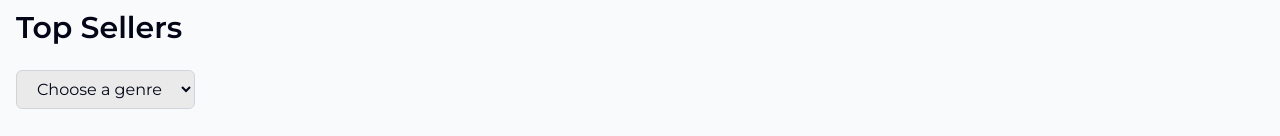
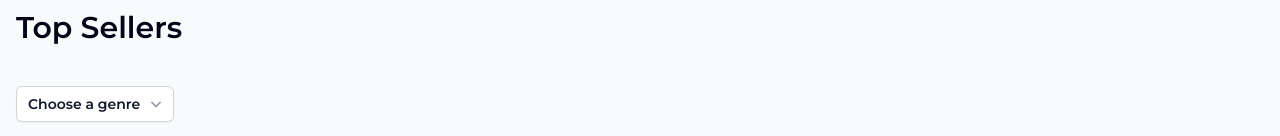
Before and after one commit to iamausafhussain/mybookstore, a React (Vite) app in the folder frontend/: page / in a window 1280 px wide. Shown: the part 629-765 px from the top of the page. Built offline with nearby package versions, Linux system fonts and the light colour scheme.

Commit message:
general fixes

```diff
--- a/frontend/package.json
+++ b/frontend/package.json
@@ -10,6 +10,7 @@
     "preview": "vite preview"
   },
   "dependencies": {
+    "@headlessui/react": "^2.2.0",
     "@heroicons/react": "^2.1.5",
     "@vercel/analytics": "^1.3.2",
     "kbar": "^0.1.0-beta.45",
--- a/frontend/src/pages/home/TopSellers.jsx
+++ b/frontend/src/pages/home/TopSellers.jsx
@@ -3,13 +3,18 @@
 import { Swiper, SwiperSlide } from 'swiper/react';
 import { Pagination } from 'swiper/modules';
 import { Navigation } from 'swiper/modules'
-
-// Import Swiper styles
 import 'swiper/css';
 import 'swiper/css/pagination';
 import 'swiper/css/navigation'
-
 import '../../App.css';
+import { Menu, MenuButton, MenuItem, MenuItems } from '@headlessui/react'
+import {
+  ArchiveBoxXMarkIcon,
+  ChevronDownIcon,
+  PencilIcon,
+  Square2StackIcon,
+  TrashIcon,
+} from '@heroicons/react/16/solid'
 
 const categories = ["Choose a genre", "Business", "Fiction", "Horror", "Adventure"]
 
@@ -26,8 +31,7 @@
 
   const filteredBooks = selectedCategory === "Choose a genre" ? books : books.filter(books => books.category === selectedCategory.toLowerCase())
 
-    console.log(filteredBooks)
-
+  // console.log(filteredBooks)
 
   return (
     <div className='py-10'>
@@ -37,17 +41,40 @@
 
       {/* Category filter */}
 
-          <div className='mb-8 flex items-center'>
-              <select
-                onChange={(e) => setSelectedCategory(e.target.value)}
-                  name="category" id="category" className='border bg-[#EAEAEA] border-gray-300 rounded-md px-4 py-2 focus:outline-none'>
+      {/* Dropdown from Headless UI */}
+
+      <Menu as="div" className="relative inline-block text-left py-4">
+        <div>
+          <MenuButton className="inline-flex w-full justify-center gap-x-1.5 rounded-md bg-white px-3 py-2 text-sm font-semibold text-gray-900 shadow-sm ring-1 ring-inset ring-gray-300 hover:bg-gray-50">
+            {selectedCategory}
+            <ChevronDownIcon aria-hidden="true" className="-mr-1 h-5 w-5 text-gray-400" />
+          </MenuButton>
+        </div>
+
+        <MenuItems
+          anchor="bottom start"
+          transition
+          className="absolute right-0 z-10 mt-2 w-56  rounded-md bg-white shadow-lg ring-1 ring-black ring-opacity-5 transition focus:outline-none data-[closed]:scale-95 data-[closed]:transform data-[closed]:opacity-0 data-[enter]:duration-100 data-[leave]:duration-75 data-[enter]:ease-out data-[leave]:ease-in"
+        >
+          <div className="py-1">
             {
               categories.map((category, index) => (
-                      <option key={index} value={ category }>{category}</option>
+                <MenuItem key={index}>
+                  <a
+                    onClick={(e) => (setSelectedCategory(category))}
+                    className="block px-4 py-2 text-sm text-gray-700 data-[focus]:bg-gray-100 data-[focus]:text-gray-900 data-[focus]:outline-none"
+                  >
+                    {category}
+                  </a>
+                </MenuItem>
               ))
             }
-              </select>
+
           </div>
+        </MenuItems>
+      </Menu>
+
+      {/* Slider */}
 
       <Swiper
         slidesPerView={1}
@@ -72,8 +99,7 @@
           }
         }}
         modules={[Pagination, Navigation]}
-            className="mySwiper"
-            >
+        className="mySwiper">
         {
           filteredBooks.length > 0 && filteredBooks.map((book, index) => (
             <SwiperSlide key={index}>
```
Also changed, not shown: 1 other file (tests, documents, lock files or other folders). Lines whose indentation alone changed are shown as unchanged.
